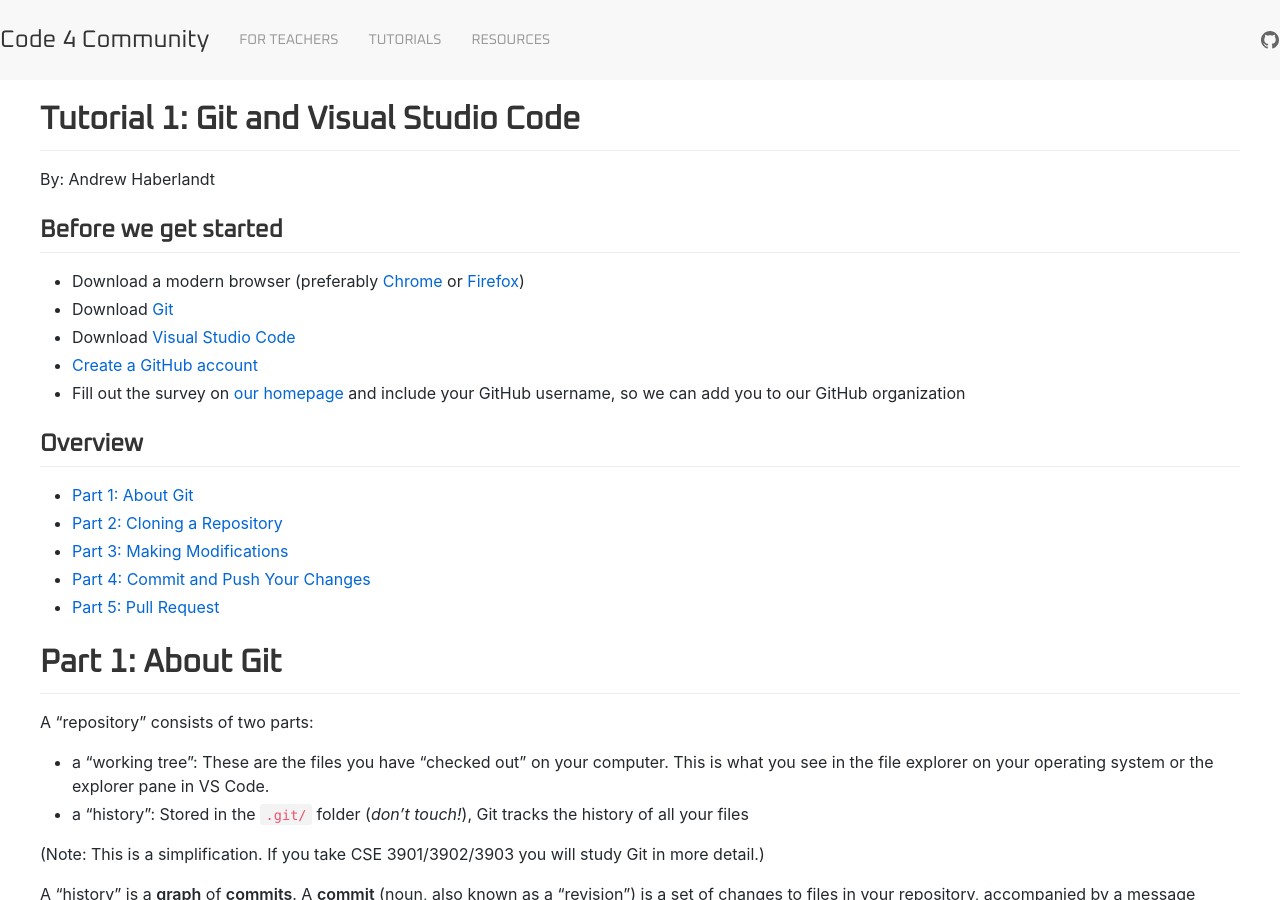
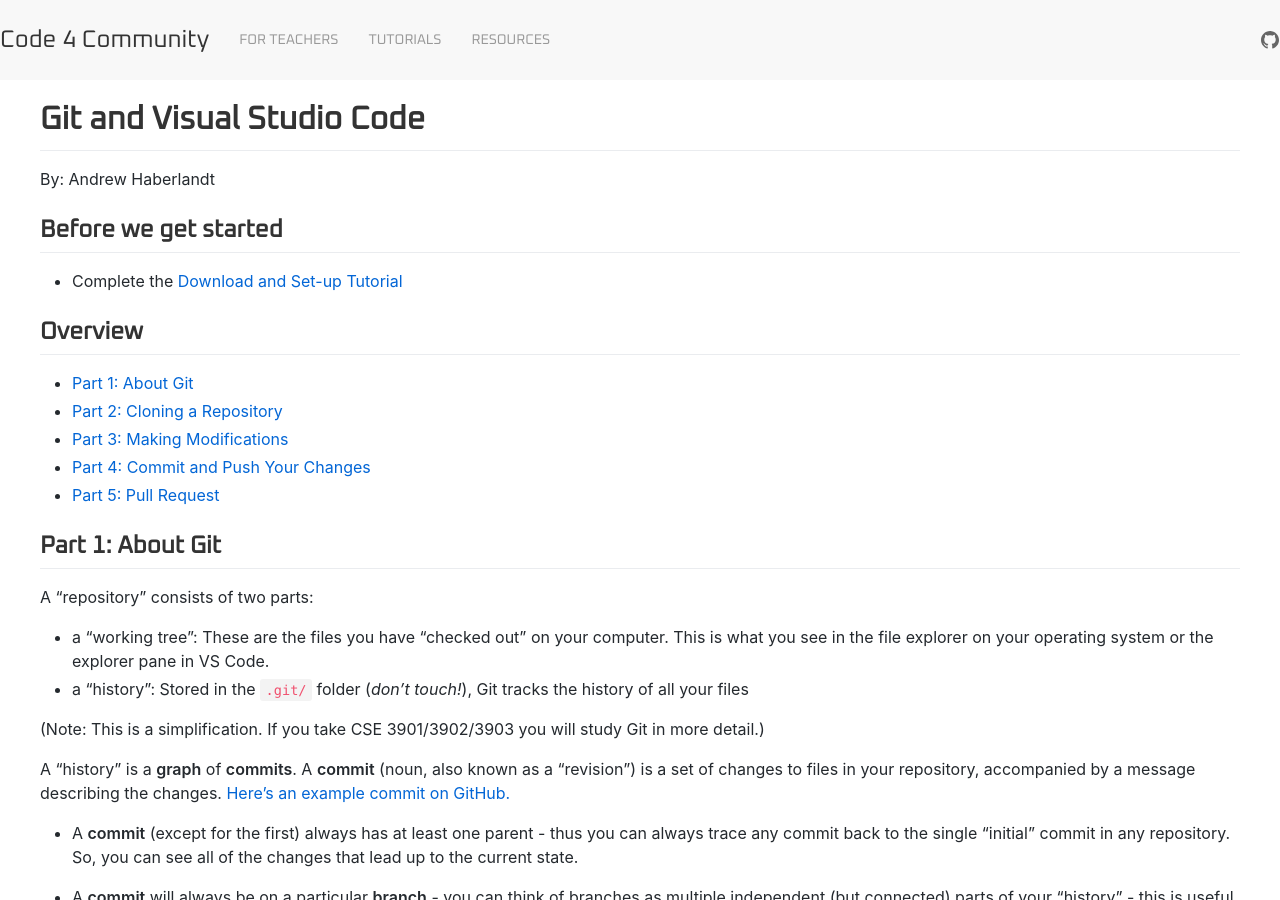
Before and after one commit to Code4Community/Code4Community.github.io, a Jekyll site: the page built from tutorials/git-tutorial.md, in a window 1280 px wide and 900 px high. Built offline with Jekyll 4.4.1, drawn with Linux system fonts in a browser that asks for light colours; nearby versions of some CDN libraries.

Commit message:
Working On Tutorial 0

```diff
--- a/_data/tutorials.json
+++ b/_data/tutorials.json
@@ -1,4 +1,9 @@
 [
+    {
+        "name": "Tutorial 0: Download and Set-up",
+        "link": "/download-setup-tutorial",
+        "description": "First, we will install/Set-up the necessary tools for us to code together this semester."
+    },
     {
         "name": "Tutorial 1: Git and Visual Studio Code",
         "link": "/git-vscode-tutorial",
--- a/index.html
+++ b/index.html
@@ -66,6 +66,10 @@
     <a class="uk-button uk-button-primary uk-flex uk-flex-center" href="https://github.com/code4community" target="blank" rel="noopener">
         <span class="button-icon" uk-icon="icon: github"></span>
         <span>Our GitHub</span>
+    </a>
+    <a class="uk-button uk-button-primary uk-flex uk-flex-center" href="https://docs.google.com/forms/d/e/1FAIpQLSdQWdiVJvrZl-Xe8PHy7OmbkejtYxj2b-Np_5OuLCScHE9e-w/viewform?usp=sf_link" target="blank" rel="noopener">
+        <span class="button-icon" uk-icon="icon: github"></span>
+        <span>Join the GitHub</span>
     </a>
 </div>
 
--- a/tutorials/git-tutorial.md
+++ b/tutorials/git-tutorial.md
@@ -4,16 +4,12 @@
 permalink: /git-vscode-tutorial
 content_style: github_markdown
 ---
-# Tutorial 1: Git and Visual Studio Code
+# Git and Visual Studio Code
 
 By: Andrew Haberlandt
 
 ## Before we get started
-* Download a modern browser (preferably [Chrome](https://www.google.com/chrome/){:target="blank" rel="noopener"} or [Firefox](https://www.mozilla.org/en-US/firefox/){:target="blank" rel="noopener"})
-* Download [Git](https://git-scm.com/downloads){:target="blank" rel="noopener"}
-* Download [Visual Studio Code](https://code.visualstudio.com/download){:target="blank" rel="noopener"}
-* [Create a GitHub account](https://github.com/join){:target="blank" rel="noopener"}
-* Fill out the survey on [our homepage](https://code4community.github.io/){:target="blank" rel="noopener"} and include your GitHub username, so we can add you to our GitHub organization
+* Complete the [Download and Set-up Tutorial](https://code4community.github.io/download-setup-tutorial)
 
 ## Overview
 - [Part 1: About Git](#part-1-about-git)
@@ -22,8 +18,7 @@
 - [Part 4: Commit and Push Your Changes](#part-4-commit-and-push-your-changes)
 - [Part 5: Pull Request](#part-5-pull-request)
 
-
-# Part 1: About Git
+## Part 1: About Git
 
 A "repository" consists of two parts:
 
@@ -75,7 +70,7 @@
 
 Since we're using VS Code's Git interface, we won't perform push and pull operations directly. Instead, we'll click the "sync" button which performs a Git Pull and then a Git Push.
 
-# Part 2: Cloning a repository
+## Part 2: Cloning a repository
 
 Git has a nice [command-line interface](https://git-scm.com/docs/gittutorial), but for the purposes of this tutorial we will be using the interface in Visual Studio Code.
 
@@ -117,11 +112,11 @@
 
 ![](images/git-tutorial/screenshot5.png){:style="box-shadow: 0 5px 15px grey;"}
 
-# Part 3: Making modifications
+## Part 3: Making modifications
 
 Goal: Add yourself to our [display of bouncing heads](https://code4community.github.io/git-tutorial/)
 
-## Step 0: Check out a new branch
+### Step 0: Check out a new branch
 
 By default, when you clone a repository, Git checks out the `master` branch. On your local machine, you can commit to the master branch. **However, we have configured GitHub to refuse pushing to the `master` branch directly.**
 
@@ -141,7 +136,7 @@
 - Verify in the bottom bar that your new branch name is displayed instead of "master".
 
 
-## Step 1: Add your image
+### Step 1: Add your image
 
 Add an image to the `images/` directory. You can drag-and-drop from the file explorer on your operating system directly into VS Code.
 
@@ -150,7 +145,7 @@
 ![](images/git-tutorial/screenshot6.png)
 
 
-## Step 2: Modify index.html
+### Step 2: Modify index.html
 
 All you need to do is add the following four lines inside the `<div id="heads-area">` tag.
 
@@ -167,7 +162,7 @@
 
 We will be covering HTML and CSS next week, so don't worry about the details too much right now.
 
-## Optional: Make it your own
+### Optional: Make it your own
 
 If you're feeling creative, feel free to modify your own animation (see main.css to see how we did it). Feel free to google something or ask if you're not sure how. (Note: we'll be covering HTML/CSS in more detail next week, so you're not expected to know how to do any of this)
 
@@ -176,7 +171,7 @@
 - Adjust the animation speed
 - Implement collisions between images (note: this is difficult using CSS animations. you'll need some fancy javascript)
 
-# Part 4: Commit and push your changes
+## Part 4: Commit and push your changes
 
 ![](images/git-tutorial/screenshot7.png)
 
@@ -185,7 +180,7 @@
 - The "U" next you the image you added means this file is `U`ntracked - we haven't told Git to track changes to this file yet. The file is brand-new and has no history.
 
 
-## Step 1: "Stage" your changes
+### Step 1: "Stage" your changes
 
 Switch to the Git pane, and you'll see only the files with changes in your working copy.
 
@@ -201,7 +196,7 @@
 
 Note: the "U" next to the image has changed to an "A" for `A`dded, now that we have added this file to Git.
 
-## Step 2: Commit your changes
+### Step 2: Commit your changes
 
 Add a commit message (this should briefly explain your changes):
 
@@ -211,7 +206,7 @@
 
 ![](images/git-tutorial/screenshot15.png)
 
-## Step 3: Push your changes
+### Step 3: Push your changes
 
 - Look in the bottom bar. You should see something like the following (it will say your branch name rather than master):
 
@@ -221,11 +216,11 @@
 
 - Press on the button pictured above in the bottom bar. It will automatically push and pull from the remote repository.
 
-# Part 5: Pull Request
+## Part 5: Pull Request
 
 [Example Pull Request](https://github.com/Code4Community/git-tutorial/pull/1)
 
-## Step 1: Create the pull request
+### Step 1: Create the pull request
 
 If you pull up the [repository](https://github.com/Code4Community/git-tutorial) in a browser, you might see the following (with your branch name):
 
@@ -252,7 +247,7 @@
 - Give your pull request a title and leave a comment with any issues you had
 - Click "Create pull request" (again)
 
-## Step 2: Getting your pull request reviewed
+### Step 2: Getting your pull request reviewed
 
 For this repository, you need **at least two approvals** before you'll be able to merge your pull request into master.
 - We encourage you to seek approvals from others completing the tutorial, and feel free to review others pull requests as well.
@@ -272,16 +267,16 @@
 ![](images/git-tutorial/screenshot19.png){:style="width: 50vw;"}
 
 
-# That's it!
+## That's it!
 
 You're done. Before you leave, ask people to review your request and we should be able to merge it in very quickly. You'll be able to see your changes live on [https://code4community.github.io/git-tutorial/](https://code4community.github.io/git-tutorial/) once your changes get merged into master.
 
 
-# Feedback
+## Feedback
 
 If you have any feedback on this tutorial, feel free to create an issue on the GitHub repo or talk to one of the exec board members.
 
-# Help! I have merge conflicts... now what?
+## Help! I have merge conflicts... now what?
 
 Merge conflicts can occur when multiple developers make changes to the same part of the same file, and then try to merge their branches.
 
```
Also changed, not shown: tutorials/download-things.md (added, +80 -0 lines), images/downloading-tutorial/3rd-party-software.JPG (added), images/downloading-tutorial/GitDownload.JPG (added), images/downloading-tutorial/MaybeNoCredentials.JPG (added), images/downloading-tutorial/VS-code-intall.JPG (added), images/downloading-tutorial/download-chrome.JPG (added), images/downloading-tutorial/github-account.JPG (added), images/downloading-tutorial/gnu-agreement.JPG (added), images/downloading-tutorial/install-anyways.JPG (added).
